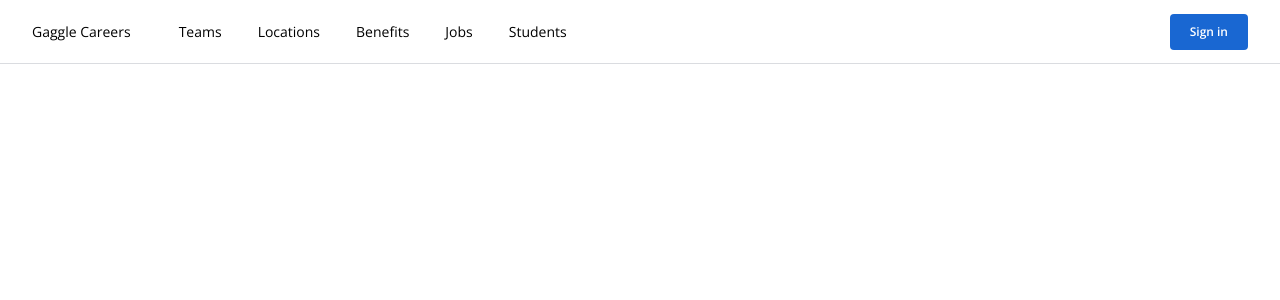
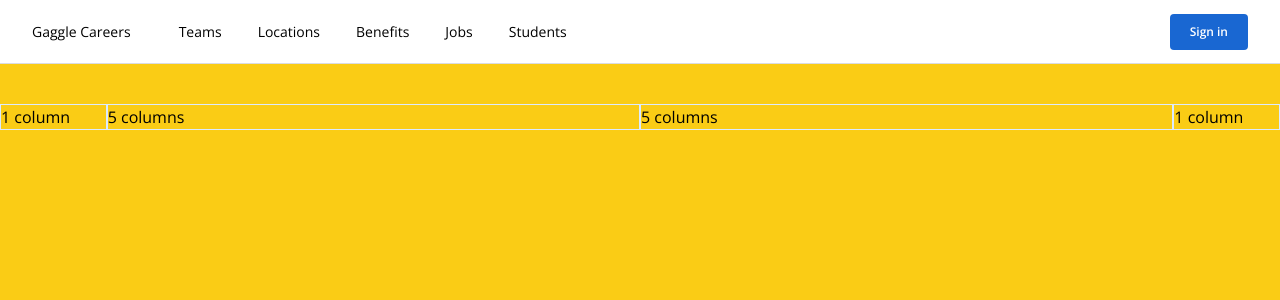
Before and after one commit to neopythe/job-search, a Vue app: page / in a window 1280 px wide. Shown: the top 300 px of the page. Built offline with nearby package versions, Linux system fonts and the light colour scheme.

Commit message:
render HeroSection in App

```diff
--- a/src/App.vue
+++ b/src/App.vue
@@ -1,13 +1,16 @@
 <template>
   <main-nav />
+  <hero-section />
 </template>
 
 <script>
+import HeroSection from "@/components/HeroSection.vue";
 import MainNav from "@/components/MainNav.vue";
 
 export default {
   name: "App",
   components: {
+    HeroSection,
     MainNav,
   },
 };
```
